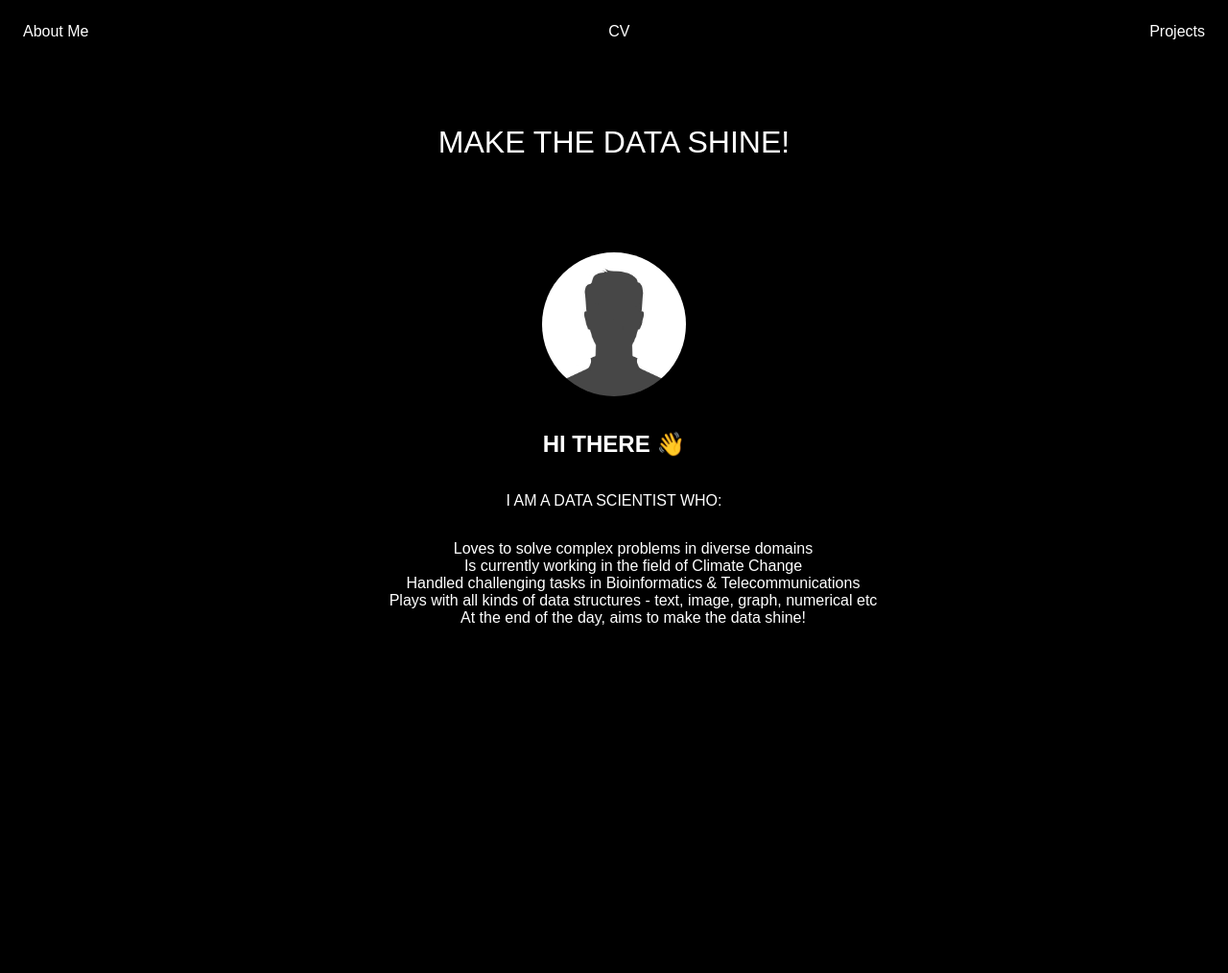
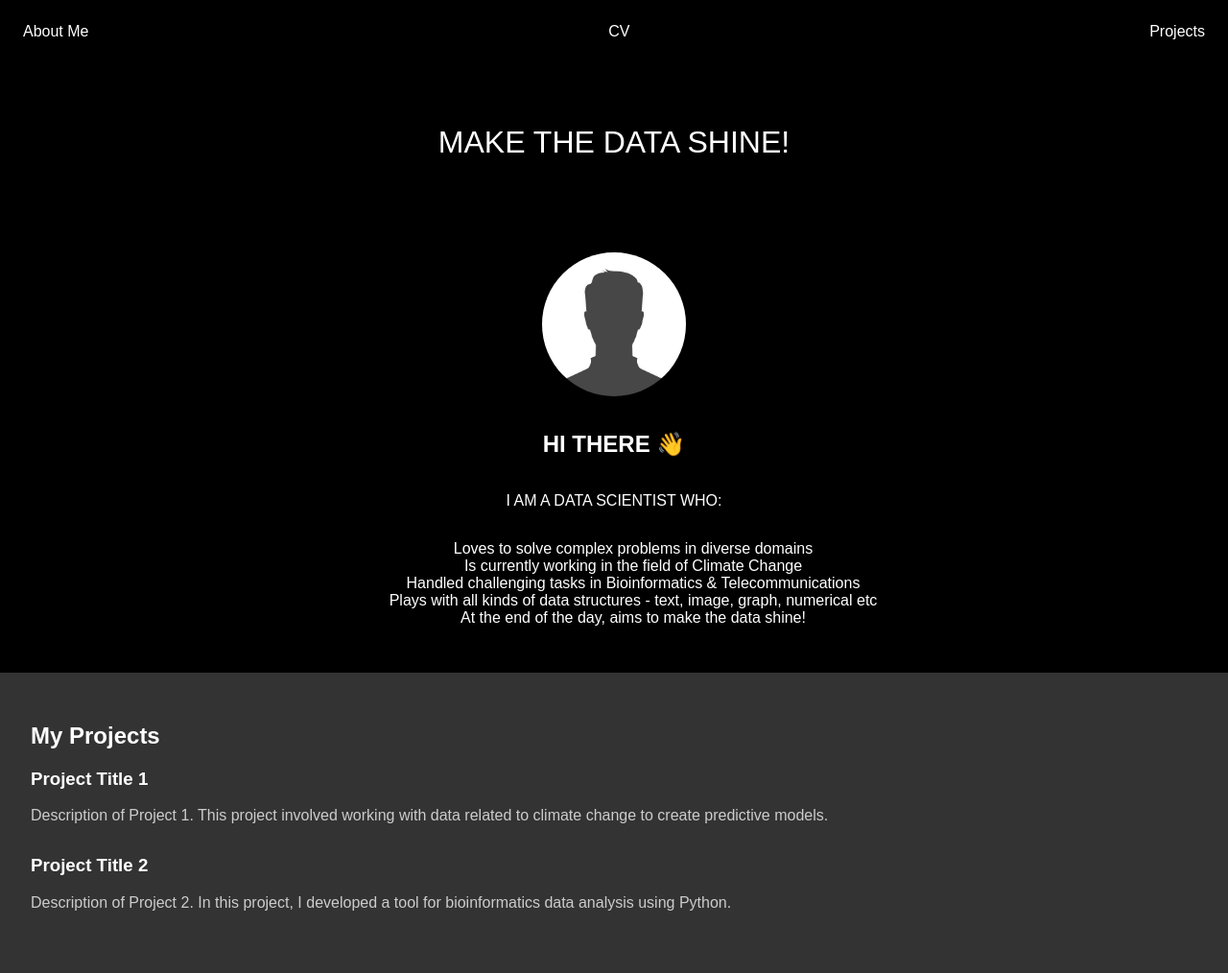
Before and after one commit to richietk/richietk.github.io, a plain HTML site: page index.html in a window 1280 px wide. Shown: the whole page at 96% size. Before the commit the page ends 800 px from the top, so only its background shows below. Drawn offline with Linux system fonts and the light colour scheme.

Commit message:
Update index.html

```diff
--- a/index.html
+++ b/index.html
@@ -44,6 +44,21 @@
     .skills li {
         list-style: none; /* Removes bullet points */
     }
+    #projects {
+        padding: 2em;
+        background: #333; /* Just an example color */
+    }
+    .project {
+        margin-bottom: 2em;
+        color: #fff; /* Adjust color as needed */
+    }
+    .project h3 {
+        color: #fff;
+    }
+    .project p {
+        color: #ccc;
+    }
+    /* You can add more styles specific to the project listings here */
     /* Add more styling as needed */
 </style>
 </head>
@@ -70,5 +85,21 @@
         </ul>
     </section>
     <!-- Add more sections as needed -->
+    <!-- Projects Section -->
+    <section id="projects">
+        <h2>My Projects</h2>
+        <!-- Sample Project 1 -->
+        <div class="project">
+            <h3>Project Title 1</h3>
+            <p>Description of Project 1. This project involved working with data related to climate change to create predictive models.</p>
+        </div>
+        <!-- Sample Project 2 -->
+        <div class="project">
+            <h3>Project Title 2</h3>
+            <p>Description of Project 2. In this project, I developed a tool for bioinformatics data analysis using Python.</p>
+        </div>
+        <!-- Add more projects as needed -->
+    </section>
+    <!-- Add more sections as needed -->
 </body>
 </html>
```
